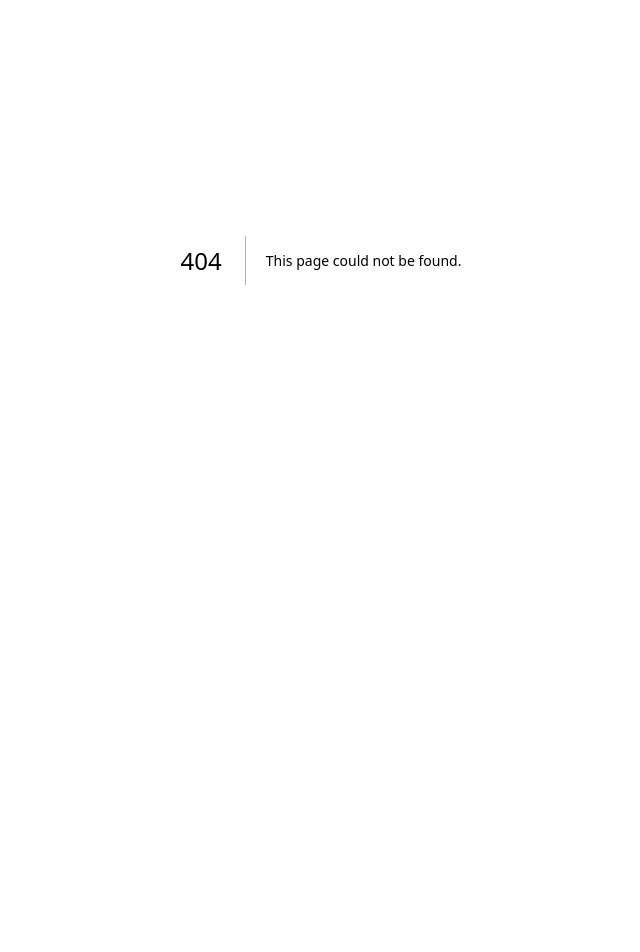
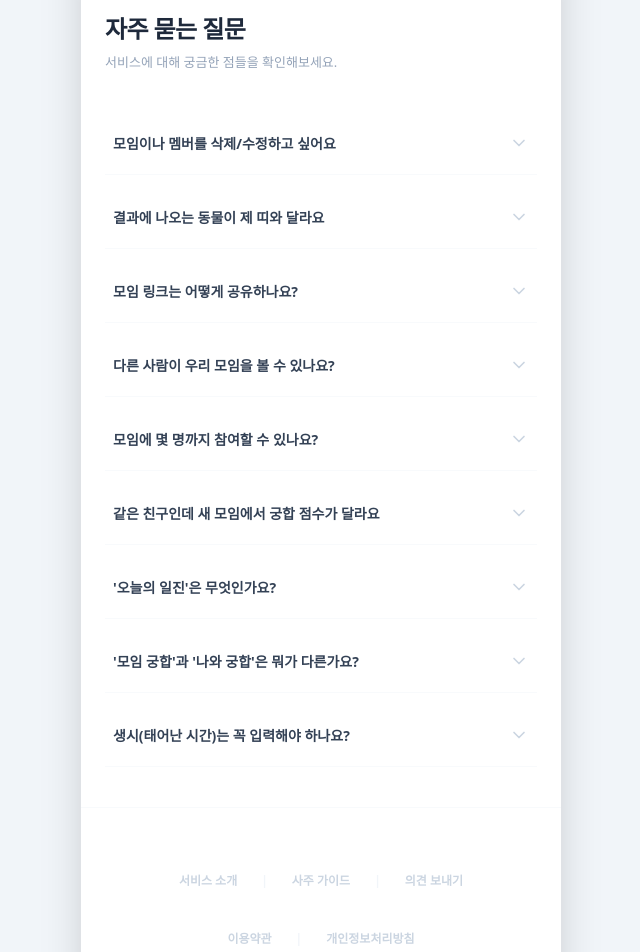
Before and after one commit to PLANB-John/oursai-web, a Next.js app: page /faq in a window 1280 px wide. Before the commit this address had no page. Shown: the part 140-1092 px from the top of the page, without its empty margins (319-959 px from the left). Before the commit the page ends 800 px from the top, so only its background shows below. Built offline with nearby package versions, Linux system fonts and the light colour scheme.

Commit message:
Create faq.js

```diff
--- /dev/null
+++ b/pages/faq.js
@@ -0,0 +1,140 @@
+import React, { useState } from 'react';
+import Head from 'next/head';
+
+const faqData = [
+  {
+    question: "모임이나 멤버를 삭제/수정하고 싶어요",
+    answer: (
+      <div className="space-y-3">
+        <p>모임 생성 시 설정한 관리용 PIN으로 모임을 관리할 수 있습니다.</p>
+        <ul className="list-disc pl-5 space-y-1">
+          <li>모임 페이지 하단의 '모임 관리' 버튼을 눌러주세요.</li>
+          <li>PIN 인증 후 멤버 삭제, 모임 이름 변경, 모임 삭제가 가능합니다.</li>
+        </ul>
+        <p className="text-[11px] text-slate-400">단, 관리용 PIN이 설정되지 않은 예전 모임은 관리 기능을 이용할 수 없습니다. 이 경우 새 모임을 만들어주세요.</p>
+      </div>
+    )
+  },
+  {
+    question: "결과에 나오는 동물이 제 띠와 달라요",
+    answer: (
+      <div className="space-y-3">
+        <p>이음에서 보여드리는 동물은 '띠'가 아니라 '일주(日柱)'의 동물입니다.</p>
+        <ul className="list-disc pl-5 space-y-1">
+          <li><strong>띠:</strong> 태어난 '해'를 기준으로 정해지는 12년 주기의 동물</li>
+          <li><strong>일주:</strong> 태어난 '날'을 기준으로 정해지는 60일 주기의 동물</li>
+        </ul>
+        <p>사주 명리에서는 '날'을 자신을 가장 잘 나타내는 요소로 보며, 더 정확한 궁합 분석을 위해 일주를 기반으로 합니다.</p>
+      </div>
+    )
+  },
+  {
+    question: "모임 링크는 어떻게 공유하나요?",
+    answer: "모임 페이지 상단의 '공유' 버튼을 누르시면 됩니다. 링크 복사, 카카오톡 공유 등 다양한 방법으로 친구들에게 전달할 수 있습니다. 링크만 있으면 누구나 모임에 참여할 수 있어요."
+  },
+  {
+    question: "다른 사람이 우리 모임을 볼 수 있나요?",
+    answer: "모임 링크를 공유받지 않은 사람은 접근이 사실상 불가능합니다. 모임 주소는 무작위로 생성되는 약 281조 개의 조합 중 하나이며, 암호화되어 있어 링크 없이는 누구도 찾아올 수 없습니다."
+  },
+  {
+    question: "모임에 몇 명까지 참여할 수 있나요?",
+    answer: "한 모임에 최대 12명까지 참여할 수 있습니다. 인원이 늘어날수록 조합의 수가 기하급수적으로 늘어나기 때문에, 쾌적한 서비스 제공을 위해 인원을 제한하고 있습니다."
+  },
+  {
+    question: "같은 친구인데 새 모임에서 궁합 점수가 달라요",
+    answer: "이음은 최근 궁합 분석 시스템을 업그레이드하면서 해석 방식이 더욱 정교해졌습니다. 기존 데이터와 미세한 차이가 발생할 수 있으나, 더 정확해진 새로운 결과를 기준으로 보시는 것을 추천해 드립니다."
+  },
+  {
+    question: "'오늘의 일진'은 무엇인가요?",
+    answer: "모임 멤버들의 오늘 운세 순위를 매일 확인할 수 있는 기능입니다. 그룹 페이지에서 '오늘의 일진' 탭을 눌러보세요."
+  },
+  {
+    question: "'모임 궁합'과 '나와 궁합'은 뭐가 다른가요?",
+    answer: (
+      <ul className="list-disc pl-5 space-y-2">
+        <li><strong>모임 궁합:</strong> 참여자 전원의 N:N 관계를 한꺼번에 분석합니다. 모든 멤버가 서로의 궁합을 볼 수 있습니다.</li>
+        <li><strong>나와 궁합:</strong> 내가 방장이 되어 친구와의 1:1 궁합을 순위별로 확인합니다. 전체 순위는 방장(PIN 입력)만 볼 수 있습니다.</li>
+      </ul>
+    )
+  },
+  {
+    question: "생시(태어난 시간)는 꼭 입력해야 하나요?",
+    answer: "아니요, 선택 사항입니다. 태어난 날(일주)만으로도 궁합 분석은 충분히 가능합니다. 하지만 정확한 시주(時柱)까지 입력하면 훨씬 더 정밀한 분석 결과를 얻을 수 있습니다."
+  }
+];
+
+export default function FAQ() {
+  const [openIndex, setOpenIndex] = useState(null);
+
+  const toggleAccordion = (index) => {
+    setOpenIndex(openIndex === index ? null : index);
+  };
+
+  return (
+    <div className="min-h-screen bg-slate-100 flex justify-center items-start sm:py-10 font-sans text-slate-800">
+      <Head>
+        <title>자주 묻는 질문 | 우리 사이 (oursai.kr)</title>
+      </Head>
+
+      <div className="w-full max-w-[480px] min-h-screen bg-white shadow-2xl flex flex-col relative overflow-hidden sm:rounded-[40px] pb-20">
+
+        {/* 상단 네비게이션 */}
+        <div className="px-6 py-6 border-b border-slate-50">
+          <a href="/" className="text-xs text-slate-400 font-bold hover:text-purple-400 transition-colors">
+            ← 홈으로
+          </a>
+        </div>
+
+        <main className="px-6 py-10">
+          <section className="mb-10">
+            <h1 className="text-2xl font-black text-slate-800 mb-2 tracking-tight">자주 묻는 질문</h1>
+            <p className="text-[13px] text-slate-400">서비스에 대해 궁금한 점들을 확인해보세요.</p>
+          </section>
+
+          {/* 아코디언 리스트 */}
+          <section className="space-y-3">
+            {faqData.map((item, idx) => (
+              <div key={idx} className="border-b border-slate-50 overflow-hidden">
+                <button
+                  onClick={() => toggleAccordion(idx)}
+                  className="w-full py-5 flex justify-between items-center text-left hover:bg-slate-50/50 transition-colors px-2"
+                >
+                  <span className={`text-[14px] font-bold ${openIndex === idx ? 'text-purple-600' : 'text-slate-700'}`}>
+                    {item.question}
+                  </span>
+                  <span className={`transform transition-transform duration-300 ${openIndex === idx ? 'rotate-180' : ''}`}>
+                    <svg width="20" height="20" viewBox="0 0 24 24" fill="none" stroke="currentColor" strokeWidth="2" strokeLinecap="round" strokeLinejoin="round" className="text-slate-300"><polyline points="6 9 12 15 18 9"></polyline></svg>
+                  </span>
+                </button>
+                <div
+                  className={`transition-all duration-300 ease-in-out ${openIndex === idx ? 'max-h-[500px] opacity-100 py-6' : 'max-h-0 opacity-0 overflow-hidden'}`}
+                >
+                  <div className="px-4 text-[13px] text-slate-500 leading-7 bg-slate-50 rounded-2xl p-6">
+                    {item.answer}
+                  </div>
+                </div>
+              </div>
+            ))}
+          </section>
+        </main>
+
+        {/* --- 우리 사이 고유 하단 섹션 --- */}
+        <footer className="px-8 py-16 bg-white text-center space-y-10 border-t border-slate-50">
+          <div className="flex justify-center gap-6 text-[12px] text-slate-300 font-bold">
+            <a href="/intro" className="hover:text-purple-400">서비스 소개</a>
+            <span className="text-slate-100">|</span>
+            <a href="/guide" className="hover:text-purple-400">사주 가이드</a>
+            <span className="text-slate-100">|</span>
+            <a href="/feedback" className="hover:text-purple-400">의견 보내기</a>
+          </div>
+          <div className="flex justify-center gap-6 text-[12px] text-slate-300 font-bold">
+            <a href="/terms" className="hover:text-purple-400">이용약관</a>
+            <span className="text-slate-100">|</span>
+            <a href="/privacy" className="hover:text-purple-400">개인정보처리방침</a>
+          </div>
+          <p className="text-[11px] text-slate-200 font-medium italic">© 2026 oursai.kr | All Rights Reserved.</p>
+        </footer>
+      </div>
+    </div>
+  );
+}
```
